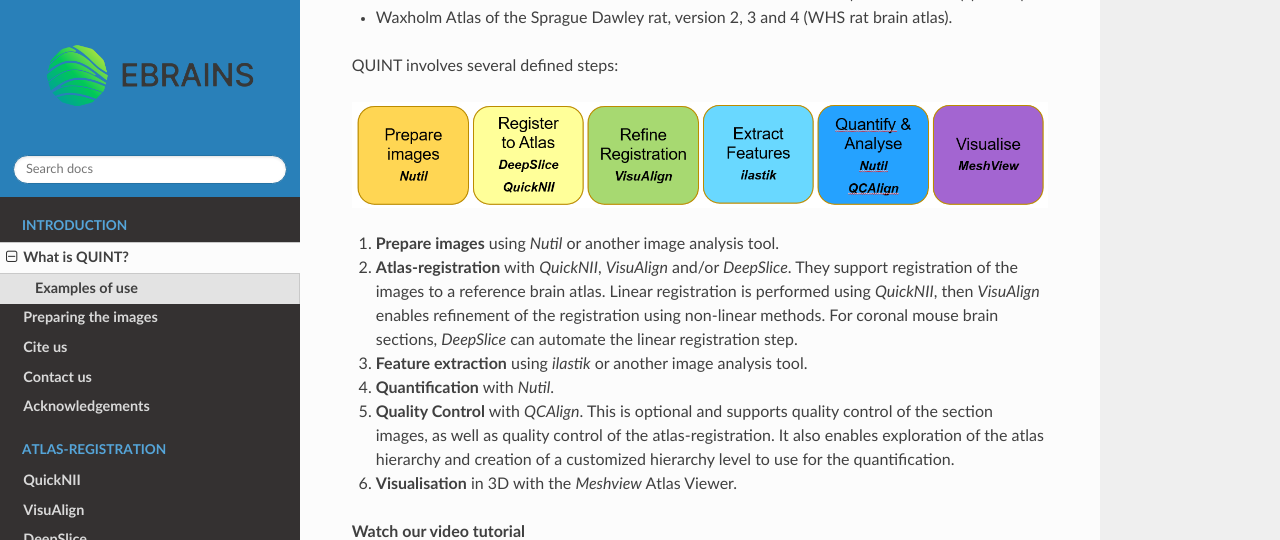
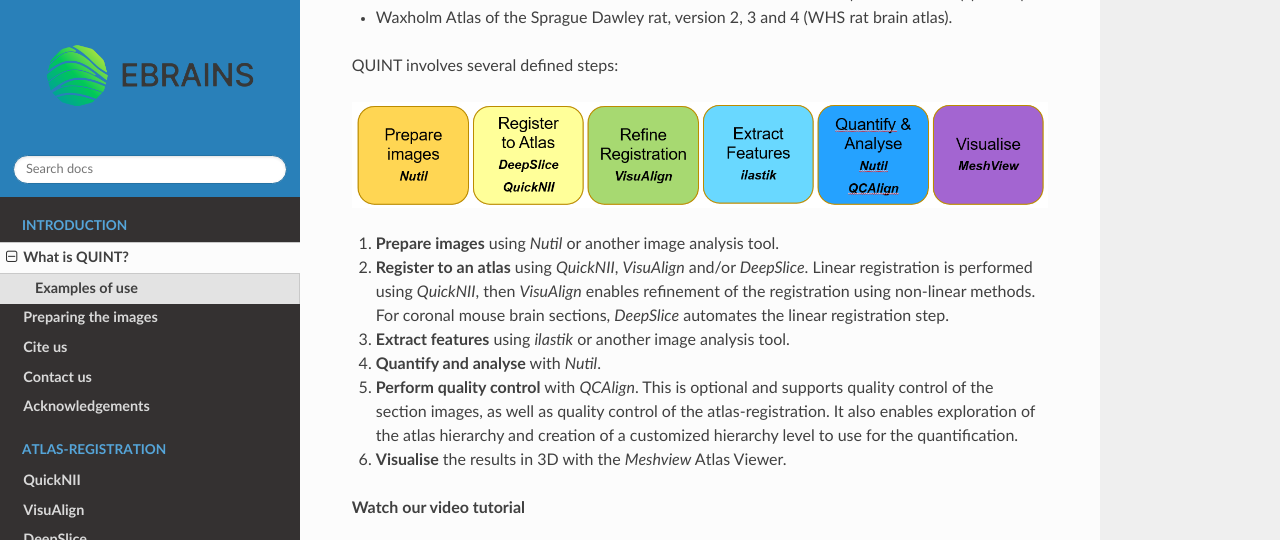
Before and after one commit to Neural-Systems-at-UIO/QUINT_workflow, a Sphinx documentation site: the page built from docs/QUINTintro.rst, in a window 1280 px wide and 900 px high, scrolled down 447 px, cut to the strip 0-540 px from the top of the window. Built offline with Sphinx 7.4.7 and the Read the Docs theme 2.0.0, drawn with Linux system fonts in a browser that asks for light colours.

Commit message:
Update QUINTintro.rst

```diff
--- a/docs/QUINTintro.rst
+++ b/docs/QUINTintro.rst
@@ -14,11 +14,11 @@
 .. image:: images/QUINT_image.PNG
 
 1. **Prepare images** using *Nutil* or another image analysis tool.
-2. **Atlas-registration** with *QuickNII*, *VisuAlign* and/or *DeepSlice*. They support registration of the images to a reference brain atlas. Linear registration is performed using *QuickNII*, then *VisuAlign* enables refinement of the registration using non-linear methods. For coronal mouse brain sections, *DeepSlice* can automate the linear registration step.
-3. **Feature extraction** using *ilastik* or another image analysis tool.
-4. **Quantification** with *Nutil*.
-5. **Quality Control** with *QCAlign*. This is optional and supports quality control of the section images, as well as quality control of the atlas-registration. It also enables exploration of the atlas hierarchy and creation of a customized hierarchy level to use for the quantification.
-6. **Visualisation** in 3D with the *Meshview* Atlas Viewer.
+2. **Register to an atlas** using *QuickNII*, *VisuAlign* and/or *DeepSlice*. Linear registration is performed using *QuickNII*, then *VisuAlign* enables refinement of the registration using non-linear methods. For coronal mouse brain sections, *DeepSlice* automates the linear registration step.
+3. **Extract features** using *ilastik* or another image analysis tool.
+4. **Quantify and analyse** with *Nutil*.
+5. **Perform quality control** with *QCAlign*. This is optional and supports quality control of the section images, as well as quality control of the atlas-registration. It also enables exploration of the atlas hierarchy and creation of a customized hierarchy level to use for the quantification.
+6. **Visualise** the results in 3D with the *Meshview* Atlas Viewer.
 
 **Watch our video tutorial**
 
```
